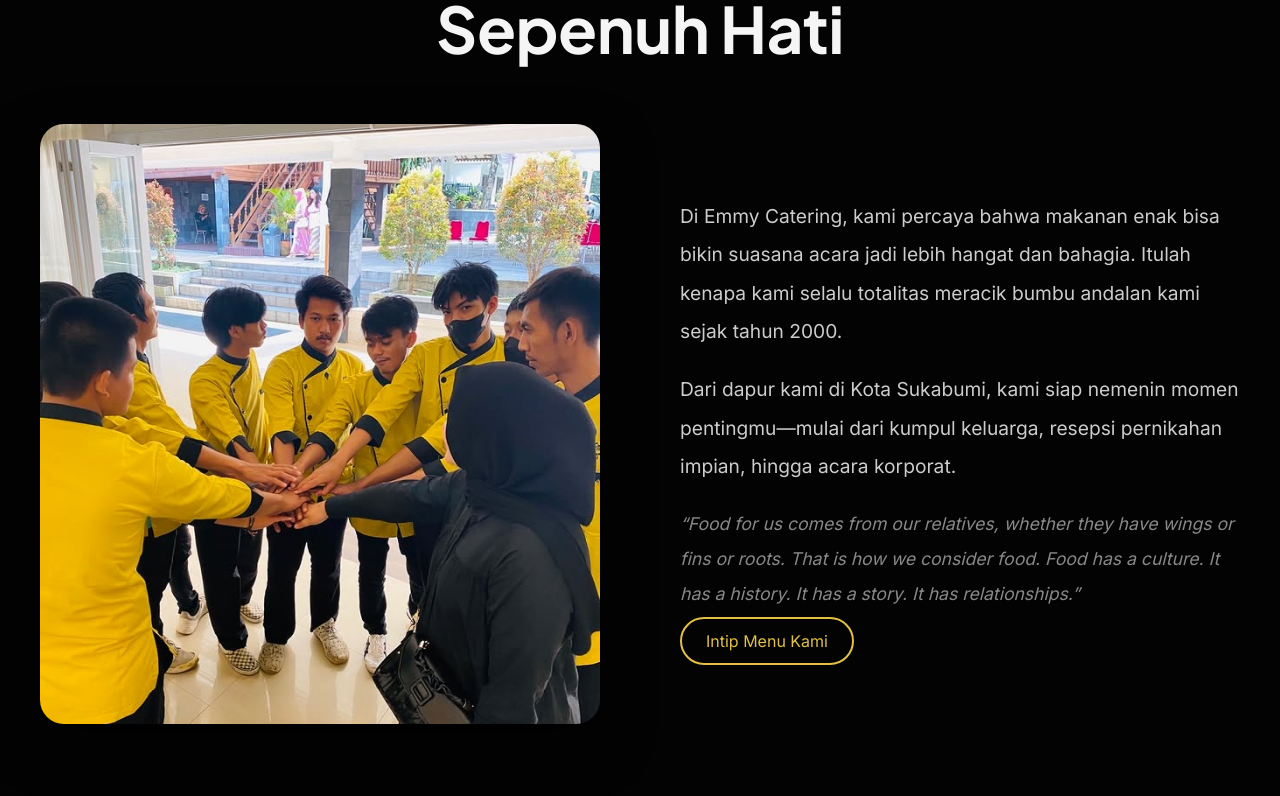
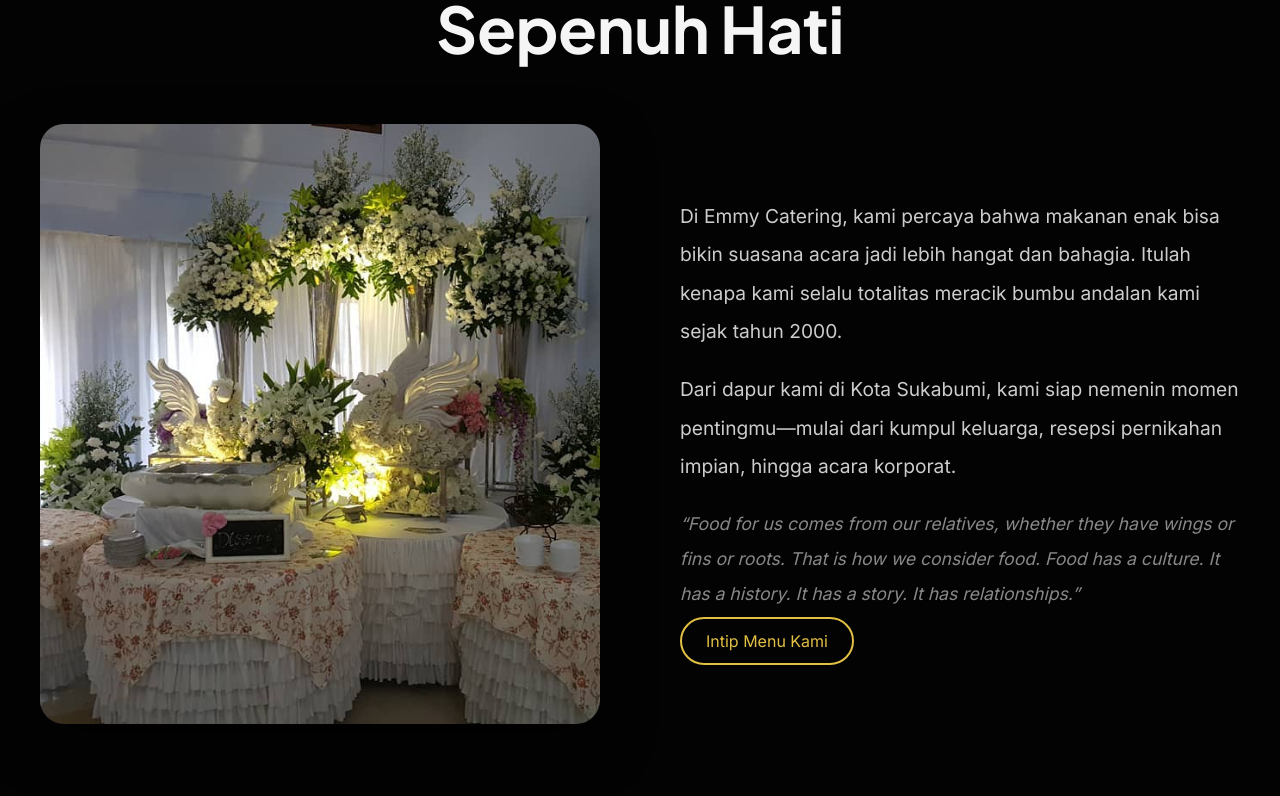
Before and after one commit to F1H444/emmy-catering, a Next.js app: page / in a window 1280 px wide. Shown: the part 1064-1860 px from the top of the page. Built offline with nearby package versions, Linux system fonts and the light colour scheme; no server answers.

Commit message:
revisi 1

```diff
--- a/app/page.tsx
+++ b/app/page.tsx
@@ -204,7 +204,7 @@ export default function Home() {
             <div className={`${styles.aboutGrid} reveal-scale delay-1`}>
               <div className={styles.aboutImageWrapper} style={{ flex: '1', borderRadius: '24px', overflow: 'hidden', minHeight: '500px', position: 'relative' }}>
                 <Image
-                  src="/emmy_team.jpg"
+                  src="/tentang.jpg"
                   alt="Tim Emmy Catering"
                   fill
                   style={{ objectFit: 'cover', objectPosition: 'center' }}
@@ -549,6 +549,7 @@ export default function Home() {
                            height="100%"
                            style={{ border: 'none', position: 'absolute', top: 0, left: 0, borderRadius: '12px' }}
                            allowFullScreen
+                           allow="autoplay"
                            loading="lazy"
                          />
                        )}
```
Also changed, not shown: public/emmy_team.jpg (deleted), public/tentang.jpg (added).
